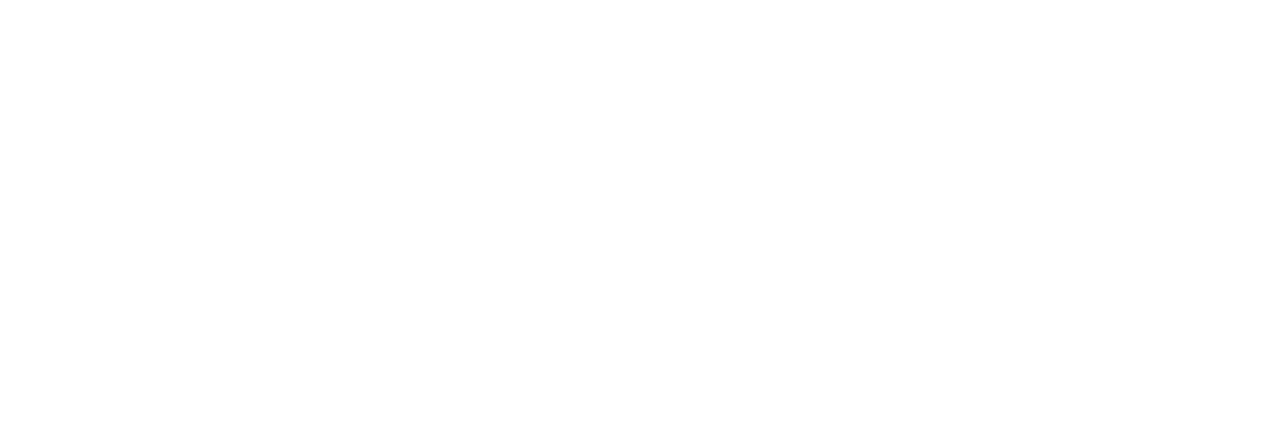
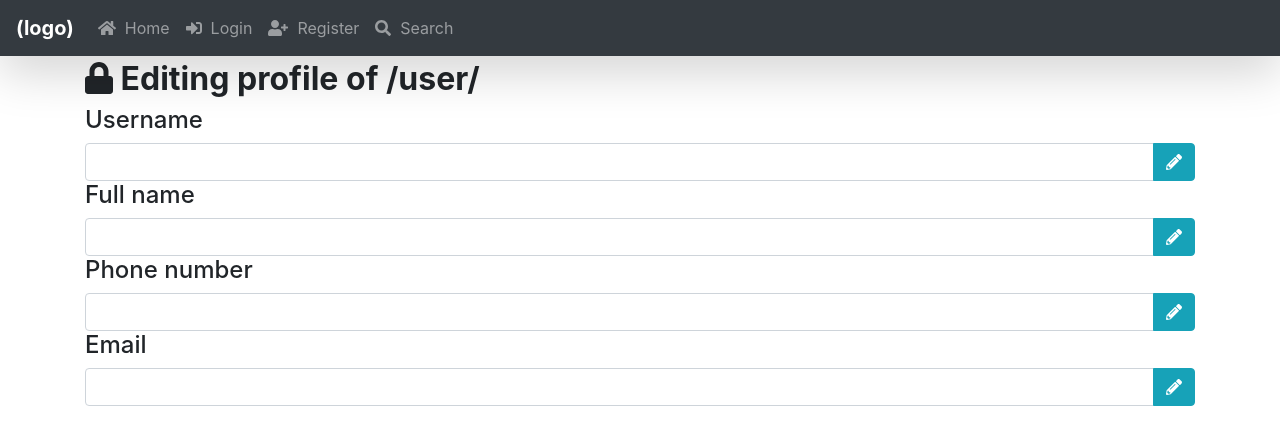
Before and after one commit to damon6291/wbdv-f20-music-client-react, a React (Create React App) app: page /Admin/edit/1 in a window 1280 px wide. Shown: the top 444 px of the page. Built offline with nearby package versions, Linux system fonts and the light colour scheme; no server answers.

Commit message:
Added Admin panel with user edit page

```diff
--- a/src/App.js
+++ b/src/App.js
@@ -1,23 +1,25 @@
-import React from 'react';
-import './App.css';
-import { Register, Home } from './components/index';
+import React from "react";
+import "./App.css";
+import { Register, Home } from "./components/index";
 import {
   SearchContainer,
   DetailsContainer,
   ProfileContainer,
   HomeContainer,
   LoginContainer,
-} from './containers/index';
-import { BrowserRouter as Router, Route } from 'react-router-dom';
-import { createStore, combineReducers } from 'redux';
-import { Provider } from 'react-redux';
+} from "./containers/index";
+import { BrowserRouter as Router, Route } from "react-router-dom";
+import { createStore, combineReducers } from "redux";
+import { Provider } from "react-redux";
 // for small Playlist widget || used on User Profile page
-import playListReducer from './reducers/playListReducer';
+import playListReducer from "./reducers/playListReducer";
 // for large Playlist display || used on PlaylistDetails page || includes inner track details
-import DetailsReducer from './reducers/DetailsReducer';
-import ProfileReducer from './reducers/ProfileReducer';
-import HomeReducer from './reducers/HomeReducer';
-import LoginReducer from './reducers/LoginReducer';
+import DetailsReducer from "./reducers/DetailsReducer";
+import ProfileReducer from "./reducers/ProfileReducer";
+import HomeReducer from "./reducers/HomeReducer";
+import LoginReducer from "./reducers/LoginReducer";
+import AdminPanel from "./components/Admin/AdminPanel";
+import UserEdit from "./components/Admin/UserEdit";
 
 const allReducer = combineReducers({
   playListReducer,
@@ -42,7 +44,10 @@
         <Route
           path="/Details/:playlistId"
           render={(props) => (
-            <DetailsContainer {...props} playlistId={props.match.params.playlistId} />
+            <DetailsContainer
+              {...props}
+              playlistId={props.match.params.playlistId}
+            />
           )}
         />
         <Route path="/" exact component={HomeContainer} />
@@ -50,20 +55,32 @@
         <Route
           path="/Home/:playlistId"
           exact
-          render={(props) => <HomeContainer playlistId={props.match.params.playlistId} />}
+          render={(props) => (
+            <HomeContainer playlistId={props.match.params.playlistId} />
+          )}
         />
         <Route path="/Login" component={LoginContainer} />
         <Route path="/Register" component={Register} />
         <Route path="/Profile" exact component={ProfileContainer} />
         <Route
           path="/Profile/:ownerId"
-          render={(props) => <ProfileContainer ownerId={props.match.params.ownerId} />}
+          render={(props) => (
+            <ProfileContainer ownerId={props.match.params.ownerId} />
+          )}
         />
         <Route path="/Search" exact component={SearchContainer} />
         <Route
           path="/Search/:query"
           exact
-          render={(props) => <SearchContainer input={props.match.params.query} />}
+          render={(props) => (
+            <SearchContainer input={props.match.params.query} />
+          )}
+        />
+        <Route path="/Admin" exact component={AdminPanel} />
+        <Route
+          path="/Admin/edit/:uid"
+          exact
+          render={(props) => <UserEdit uid={props.match.params.uid} />}
         />
       </Router>
     </Provider>
--- /dev/null
+++ b/src/components/Admin/AdminPanel.js
@@ -0,0 +1,86 @@
+import React, { Component } from "react";
+import { connect } from "react-redux";
+import { FontAwesomeIcon } from "@fortawesome/react-fontawesome";
+import {
+  faLock,
+  faTrash,
+  faPencilAlt,
+} from "@fortawesome/free-solid-svg-icons";
+import { Link } from "react-router-dom";
+
+import Navbar from "../Navbar/Navbar";
+
+const AdminPanel = ({ userId }) => {
+  return (
+    <React.Fragment>
+      <Navbar />
+      <div className="container pt-1">
+        <h2 className="font-weight-bold float-">
+          <FontAwesomeIcon icon={faLock} /> Admin Panel
+        </h2>
+        <h5 className="text-muted">total registered users: 3</h5>
+        <ul class="list-group">
+          <li class="list-group-item">
+            @<span className="font-weight-bold">user123</span>
+            <button className="btn btn-light float-right">
+              <FontAwesomeIcon icon={faTrash} />
+            </button>
+            <Link
+              to="/Admin/edit/:userId"
+              className="float-right btn btn-light"
+            >
+              <FontAwesomeIcon icon={faPencilAlt} />
+            </Link>
+          </li>
+          <li class="list-group-item">
+            @<span className="font-weight-bold">abc_def</span>
+            <button className="btn btn-light float-right">
+              <FontAwesomeIcon icon={faTrash} />
+            </button>
+            <Link
+              to="/Admin/edit/:userId"
+              className="float-right btn btn-light"
+            >
+              <FontAwesomeIcon icon={faPencilAlt} />
+            </Link>
+          </li>
+          <li class="list-group-item">
+            @<span className="font-weight-bold">apple_picker</span>
+            <button className="btn btn-light float-right">
+              <FontAwesomeIcon icon={faTrash} />
+            </button>
+            <Link
+              to="/Admin/edit/:userId"
+              className="float-right btn btn-light"
+            >
+              <FontAwesomeIcon icon={faPencilAlt} />
+            </Link>
+          </li>
+        </ul>
+      </div>
+    </React.Fragment>
+  );
+};
+
+const stateToPropertyMapper = (state) => ({
+  // userId: state.LoginReducer.userId,
+  // image: state.LoginReducer.image,
+  // profile: state.LoginReducer.profile,
+});
+
+const propertyToDispatchMapper = (dispatch) => ({
+  // addUserName: (userId) => {
+  //   addUserName(dispatch, userId);
+  //   Service.findProfile(userId).then((profile) => {
+  //     findProfile(dispatch, profile);
+  //   });
+  //   Service.findImage(userId).then((sprofile) => {
+  //     findImage(dispatch, sprofile.images[0].url);
+  //   });
+  // },
+});
+
+export default connect(
+  stateToPropertyMapper,
+  propertyToDispatchMapper
+)(AdminPanel);
--- /dev/null
+++ b/src/components/Admin/UserEdit.js
@@ -0,0 +1,88 @@
+import React, { Component } from "react";
+import { connect } from "react-redux";
+import { FontAwesomeIcon } from "@fortawesome/react-fontawesome";
+import {
+  faLock,
+  faTrash,
+  faPencilAlt,
+} from "@fortawesome/free-solid-svg-icons";
+import { Link } from "react-router-dom";
+
+import Navbar from "../Navbar/Navbar";
+
+const UserEdit = ({ userId }) => {
+  return (
+    <React.Fragment>
+      <Navbar />
+      <div className="container pt-1">
+        <h2 className="font-weight-bold float-">
+          <FontAwesomeIcon icon={faLock} /> Editing profile of /user/
+        </h2>
+        <div className="row">
+          <div className="col">
+            <h4>Username</h4>
+            <div class="input-group">
+              <input type="text" class="form-control" placeholder="" />
+              <div class="input-group-append">
+                <button class="btn btn-info" type="button">
+                  <FontAwesomeIcon icon={faPencilAlt} />
+                </button>
+              </div>
+            </div>
+            <h4>Full name</h4>
+            <div class="input-group">
+              <input type="text" class="form-control" placeholder="" />
+              <div class="input-group-append">
+                <button class="btn btn-info" type="button">
+                  <FontAwesomeIcon icon={faPencilAlt} />
+                </button>
+              </div>
+            </div>
+            <h4>Phone number</h4>
+            <div class="input-group">
+              <input type="text" class="form-control" placeholder="" />
+              <div class="input-group-append">
+                <button class="btn btn-info" type="button">
+                  <FontAwesomeIcon icon={faPencilAlt} />
+                </button>
+              </div>
+            </div>
+            <h4>Email</h4>
+            <div class="input-group">
+              <input type="text" class="form-control" placeholder="" />
+              <div class="input-group-append">
+                <button class="btn btn-info" type="button">
+                  <FontAwesomeIcon icon={faPencilAlt} />
+                </button>
+              </div>
+            </div>
+          </div>
+          {/* <div className="col-6"></div> */}
+        </div>
+      </div>
+    </React.Fragment>
+  );
+};
+
+const stateToPropertyMapper = (state) => ({
+  // userId: state.LoginReducer.userId,
+  // image: state.LoginReducer.image,
+  // profile: state.LoginReducer.profile,
+});
+
+const propertyToDispatchMapper = (dispatch) => ({
+  // addUserName: (userId) => {
+  //   addUserName(dispatch, userId);
+  //   Service.findProfile(userId).then((profile) => {
+  //     findProfile(dispatch, profile);
+  //   });
+  //   Service.findImage(userId).then((sprofile) => {
+  //     findImage(dispatch, sprofile.images[0].url);
+  //   });
+  // },
+});
+
+export default connect(
+  stateToPropertyMapper,
+  propertyToDispatchMapper
+)(UserEdit);
--- a/src/components/Details/Details.js
+++ b/src/components/Details/Details.js
@@ -92,19 +92,28 @@
 
           <div className="col-4 d-flex flex-column mt-5">
             <h4 className="d-flex align-self-center">Enjoying this playlist?</h4>
+            {userId !== '' ?
             <Link
               to={`/Home/${playlistId}`}
               className="m-1 btn btn-primary shadow font-weight-light animate__animated animate__flipInX">
               <FontAwesomeIcon icon={faShareSquare} />
               &nbsp; Share to my feed
             </Link>
+            :
+            <Link
+              to={`/Login`}
+              className="m-1 btn btn-primary shadow font-weight-light animate__animated animate__flipInX">
+              <FontAwesomeIcon icon={faShareSquare} />
+              &nbsp; Share to my feed
+              </Link> }
+
             <hr
               style={{
                 width: '100%',
                 border: '1px solid #C9E4D1',
               }}
-            />
-            <h4 className="d-flex align-self-center">Posts about this</h4>
+            />{userId !== '' ? <h4 className="d-flex align-self-center">Posts about this</h4> : <span />}
+
             {/* Need backend to be able to properly fetch posts, dummy posts will cause crash */}
             {/* <Post></Post> */}
             {/* <button className="m-1 btn btn-primary shadow font-weight-light animate__animated animate__flipInX">
--- a/src/components/Login/Login.js
+++ b/src/components/Login/Login.js
@@ -72,13 +72,13 @@
           </button>
         </div>
 
-        <Link to="/Register" className="mt-4 float-left font-weight-bold">
+        <Link to="/Register" className="mt-4 float-right font-weight-bold">
           I don't have an account!
         </Link>
 
-        <a href="#" className="float-right mt-4 font-weight-bold">
+        {/* <a href="#" className="float-right mt-4 font-weight-bold">
           I forgot my password!
-        </a>
+        </a> */}
       </div>
     </React.Fragment>
   );
```
Also changed, not shown: src/components/Navbar/Navbar.js (+24 -15 lines).
